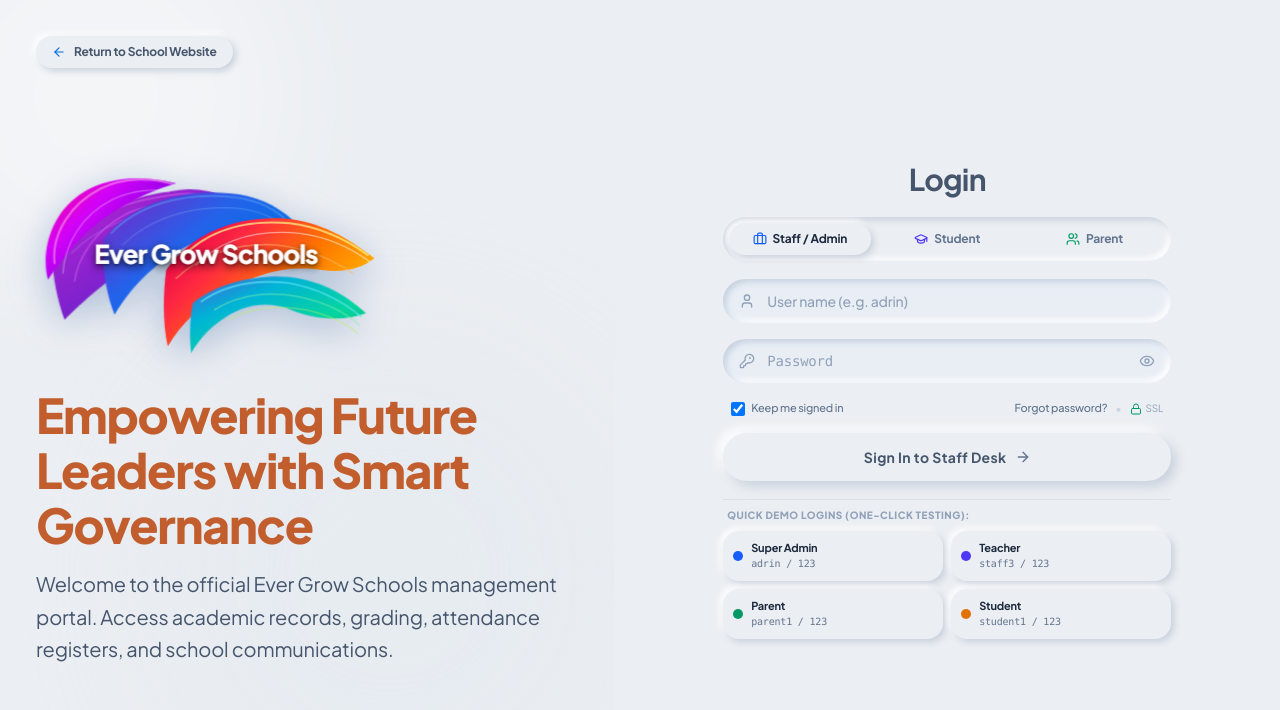
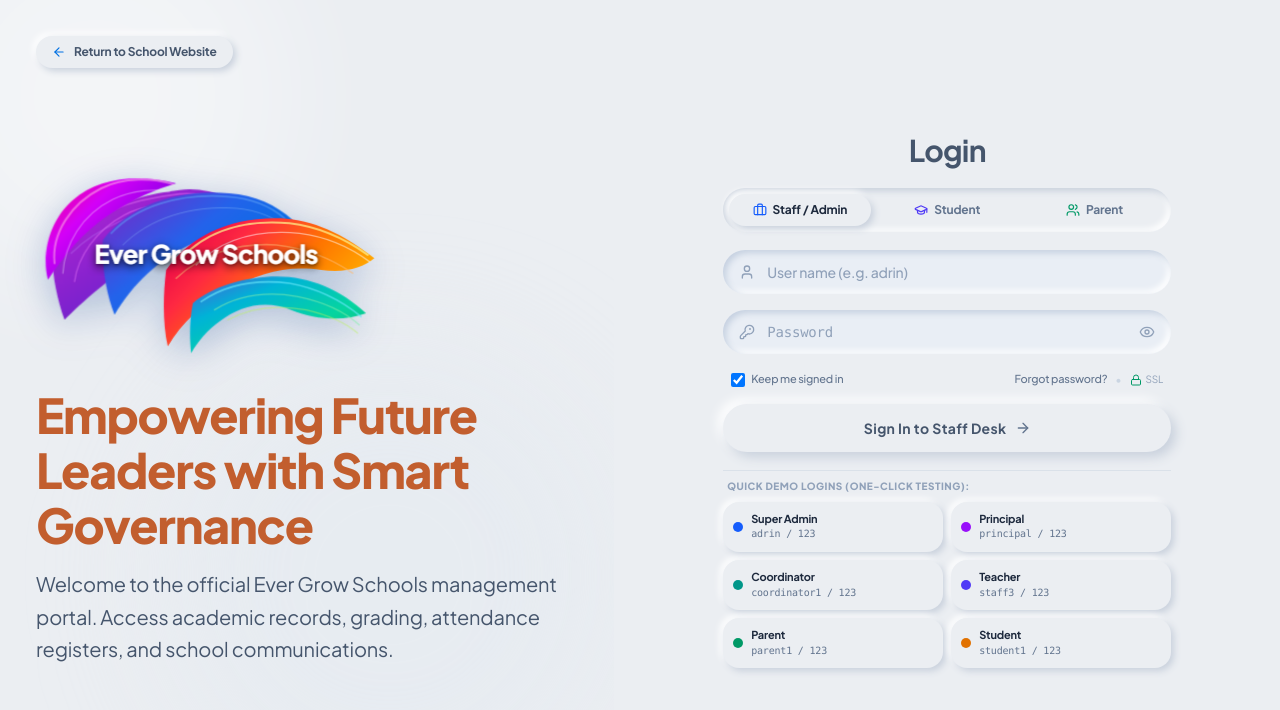
Before and after one commit to adrxnjr/the_erp, a React (Vite) app in the folder frontend/: page /login in a window 1280 px wide. Shown: the top 710 px of the page. Built offline with nearby package versions, Linux system fonts and the light colour scheme.

Commit message:
feat: add Principal and Coordinator quick demo logins

```diff
--- a/frontend/src/pages/LoginPage.tsx
+++ b/frontend/src/pages/LoginPage.tsx
@@ -389,6 +389,32 @@ export const LoginPage: React.FC = () => {
               <button
                 type="button"
                 disabled={loading}
+                onClick={() => handleQuickDemoLogin('principal', '123', 'staff')}
+                className="p-2 xl:p-2.5 rounded-2xl bg-[#EBEEF2] shadow-[3px_3px_7px_#C8D0DC,-3px_-3px_7px_#FFFFFF] hover:shadow-[4px_4px_9px_#C0CAD8,-4px_-4px_9px_#FFFFFF] active:shadow-[inset_2px_2px_4px_#C8D0DC,inset_-2px_-2px_4px_#FFFFFF] text-left transition-all flex items-center space-x-2 cursor-pointer border-none"
+              >
+                <div className="w-2.5 h-2.5 rounded-full bg-purple-600 shrink-0"></div>
+                <div className="truncate">
+                  <strong className="text-slate-800 block leading-tight text-[11px]">Principal</strong>
+                  <span className="text-[10px] text-slate-500 font-mono">principal / 123</span>
+                </div>
+              </button>
+
+              <button
+                type="button"
+                disabled={loading}
+                onClick={() => handleQuickDemoLogin('coordinator1', '123', 'staff')}
+                className="p-2 xl:p-2.5 rounded-2xl bg-[#EBEEF2] shadow-[3px_3px_7px_#C8D0DC,-3px_-3px_7px_#FFFFFF] hover:shadow-[4px_4px_9px_#C0CAD8,-4px_-4px_9px_#FFFFFF] active:shadow-[inset_2px_2px_4px_#C8D0DC,inset_-2px_-2px_4px_#FFFFFF] text-left transition-all flex items-center space-x-2 cursor-pointer border-none"
+              >
+                <div className="w-2.5 h-2.5 rounded-full bg-teal-600 shrink-0"></div>
+                <div className="truncate">
+                  <strong className="text-slate-800 block leading-tight text-[11px]">Coordinator</strong>
+                  <span className="text-[10px] text-slate-500 font-mono">coordinator1 / 123</span>
+                </div>
+              </button>
+
+              <button
+                type="button"
+                disabled={loading}
                 onClick={() => handleQuickDemoLogin('staff3', '123', 'staff')}
                 className="p-2 xl:p-2.5 rounded-2xl bg-[#EBEEF2] shadow-[3px_3px_7px_#C8D0DC,-3px_-3px_7px_#FFFFFF] hover:shadow-[4px_4px_9px_#C0CAD8,-4px_-4px_9px_#FFFFFF] active:shadow-[inset_2px_2px_4px_#C8D0DC,inset_-2px_-2px_4px_#FFFFFF] text-left transition-all flex items-center space-x-2 cursor-pointer border-none"
               >
```
